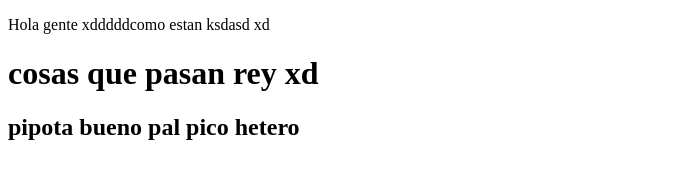
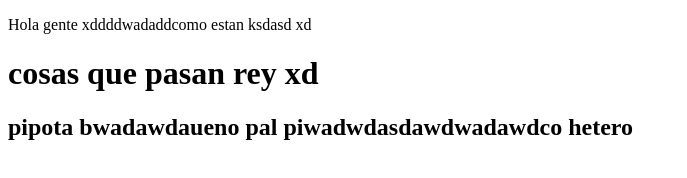
Before and after one commit to Belfegorw/protectwladi, a plain HTML site: page index.html in a window 1280 px wide. Shown: the whole page, without its empty margins (0-687 px from the left). Drawn offline with Linux system fonts and the light colour scheme.

Commit message:
cosas locas

```diff
--- a/index.html
+++ b/index.html
@@ -6,9 +6,9 @@
     <meta name="viewport" content="width=device-width, initial-scale=1.0">
     <title>Html enseñando</title>
 </head>
-<body><p>Hola gente xdddddcomo estan ksdasd xd
+<body><p>Hola gente xddddwadaddcomo estan ksdasd xd
 
 </p>
-    <h1>cosas que pasan rey xd</h1> <h2>pipota bueno pal pico hetero</h2>
+    <h1>cosas que pasan rey xd</h1> <h2>pipota bwadawdaueno pal piwadwdasdawdwadawdco hetero</h2>
 </body>
 </html>
```
